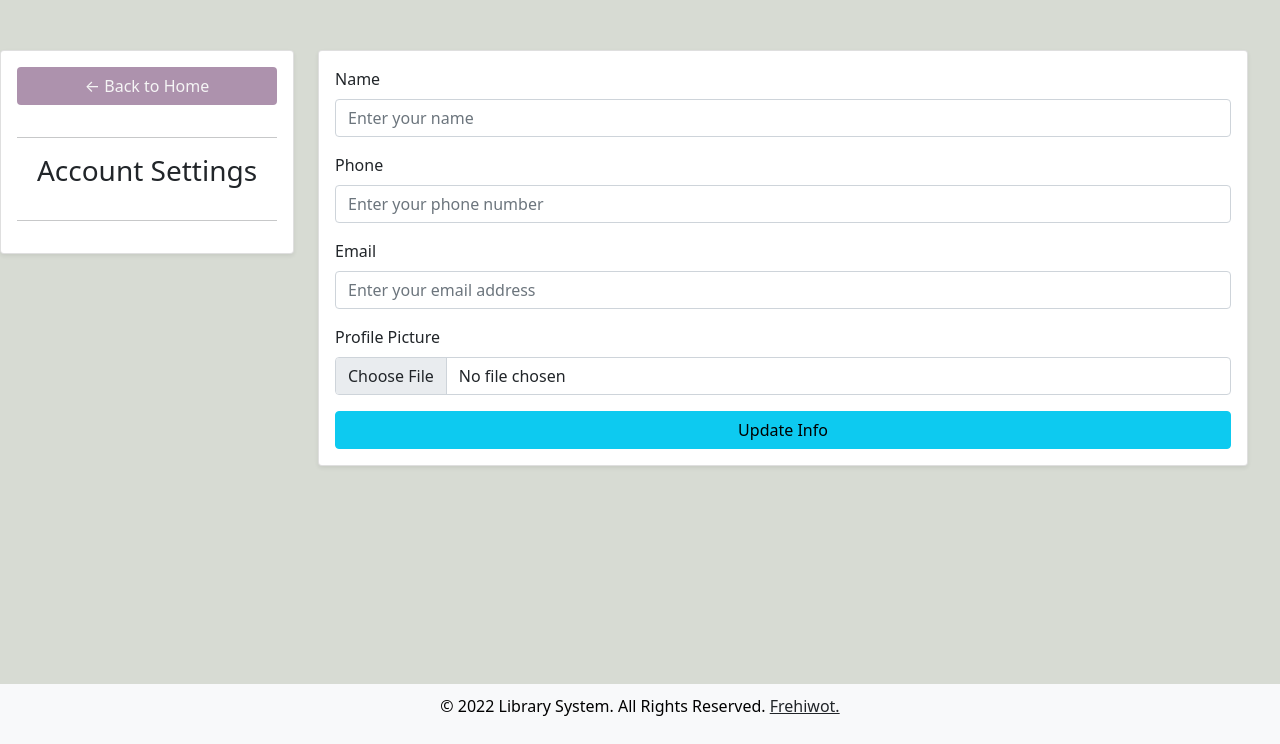
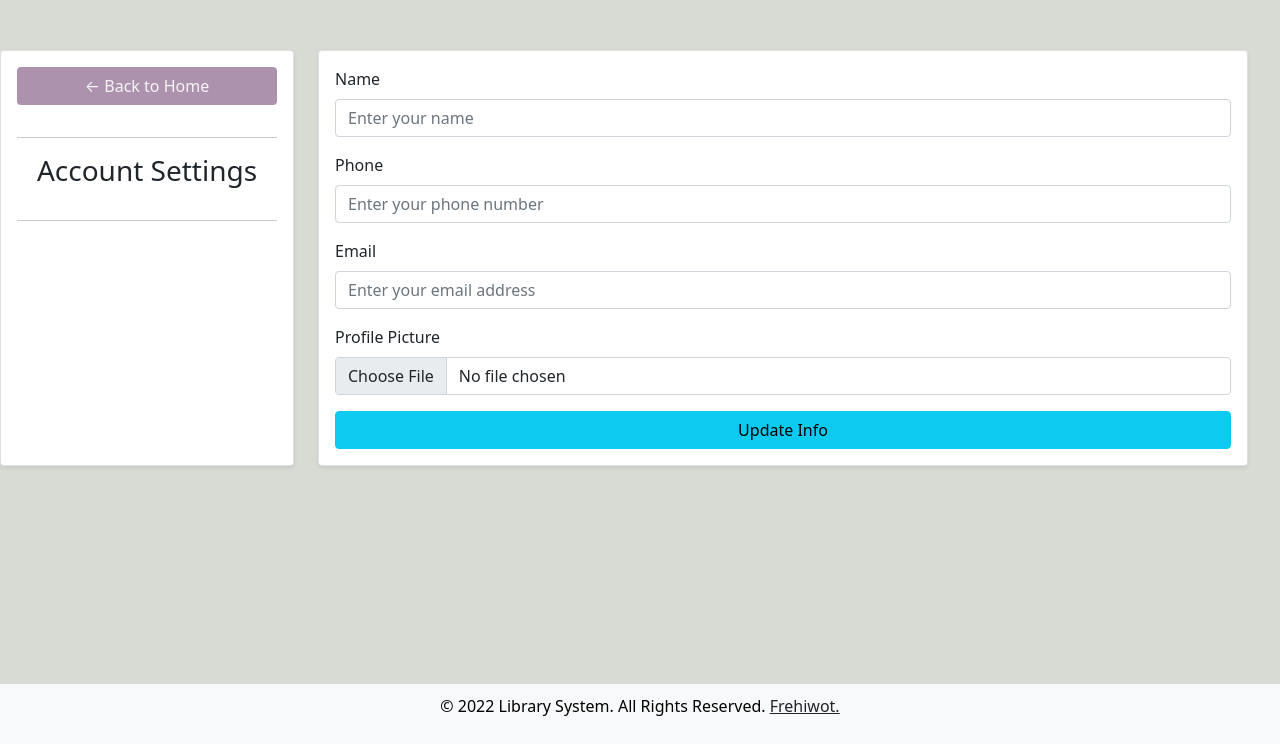
Before and after one commit to Frehiwot-G/CMS-for-book-store, a Django app: template members/templates/member_setting.html in a window 1280 px wide. Shown: the part 56-800 px from the top of the page. Run offline with Django 4.2, Linux system fonts and the light colour scheme; the template is opened without the code that fills it: values that come from a table or form of the project are taken from there, others are empty; some libraries are stand-ins or nearby versions.

Commit message:
member-setting updated

```diff
--- a/members/templates/member_setting.html
+++ b/members/templates/member_setting.html
@@ -25,11 +25,11 @@
   <body style="background-color: #d7dbd3">
     <div class="row" style="margin-right: 20px; margin-top: 50px">
       <div class="col-md-3">
-        <div class="card card-body text-center shadow-sm">
+        <div class="card card-body text-center shadow-sm h-100">
           <a
             class="btn mb-3"
             href="{% url 'home' %}"
-            style="background-color: #ad92ad;color:whitesmoke ;"
+            style="background-color: #ad92ad; color: whitesmoke"
             >&#8592; Back to Home</a
           >
           <hr />
@@ -37,7 +37,7 @@
           <hr />
           {% if request.user.customer.profile %}
           <img
-            class="profile-pic img-fluid rounded-circle mb-3"
+            class="profile-pic img-fluid rounded-circle mb-3 mt-5"
             src="{{ request.user.customer.profile.url }}"
             alt="Profile Picture"
             style="width: 150px; height: 150px; object-fit: cover"
```
Also changed, not shown: db.sqlite3.
